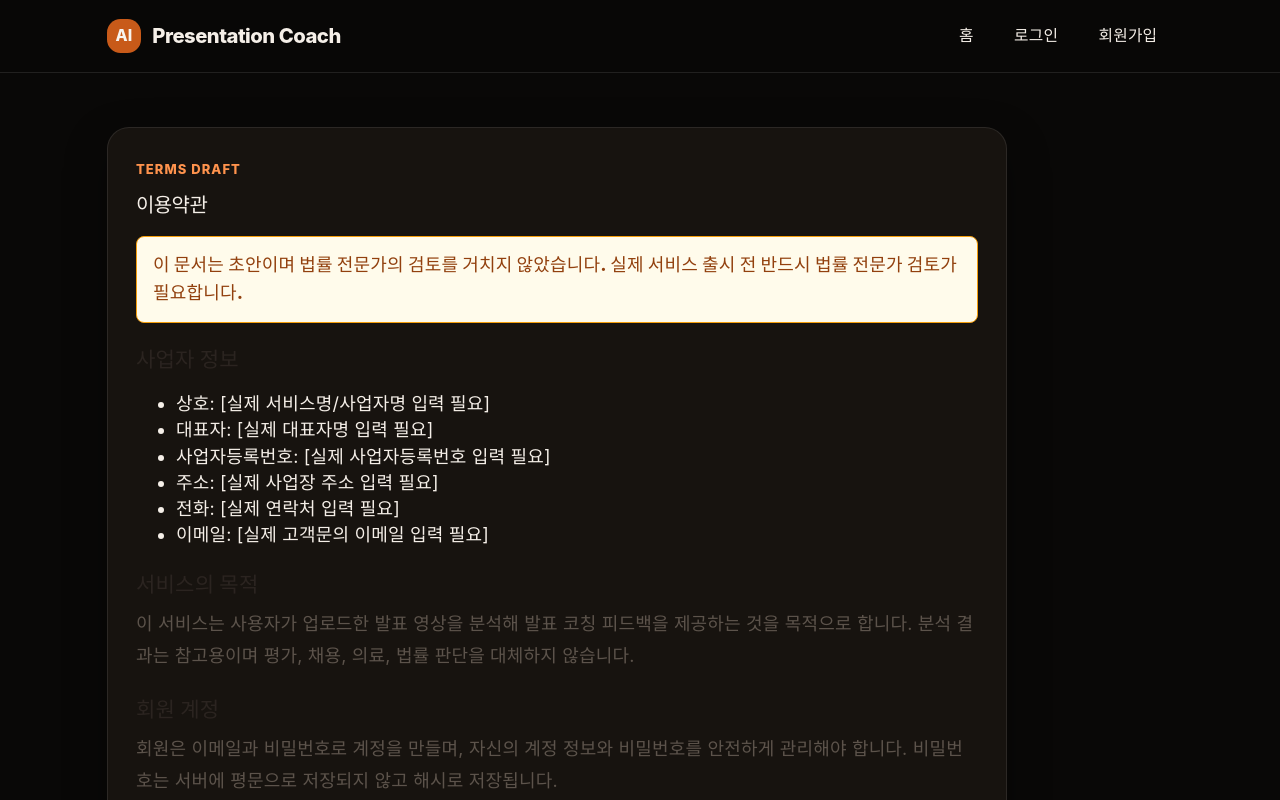
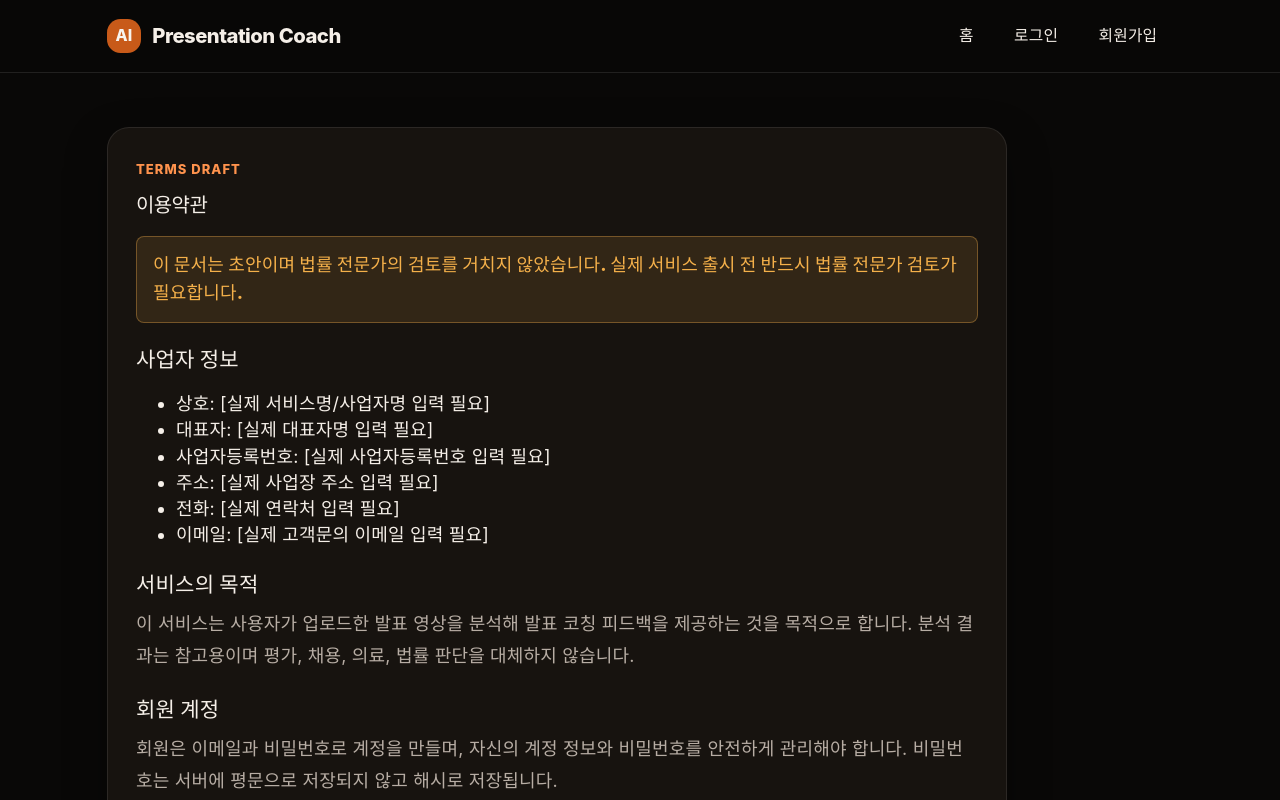
Before and after one commit to Heesi-ong/hanium-project, a React (Vite) app in the folder frontend/: page /terms in a window 1280 px wide. Shown: the top 800 px of the page. Built offline with nearby package versions, Linux system fonts and the light colour scheme; no server answers.

Commit message:
style: 정책 페이지 안내 배너 및 상태 페이지(engine-dashboard) 다크 테마 전환

```diff
--- a/frontend/src/App.css
+++ b/frontend/src/App.css
@@ -1058,10 +1058,10 @@ pre {
 .policy-disclaimer {
   margin: 18px 0 24px;
   padding: 14px 16px;
-  border: 1px solid #f59e0b;
+  border: 1px solid rgba(244, 176, 74, 0.35);
   border-radius: 8px;
-  background: #fffbeb;
-  color: #92400e;
+  background: rgba(244, 176, 74, 0.12);
+  color: #F4B04A;
   font-weight: 800;
   line-height: 1.6;
 }
@@ -1072,12 +1072,12 @@ pre {
 
 .policy-section h3 {
   margin: 0 0 10px;
-  color: #2B2420;
+  color: #F5EFE8;
 }
 
 .policy-section p {
   margin: 0;
-  color: #5C534B;
+  color: #B7ADA4;
   line-height: 1.8;
 }
 
@@ -1254,7 +1254,7 @@ pre {
 
 .engine-card h3 {
   margin: 0 0 8px;
-  color: #2B2420;
+  color: #F5EFE8;
   font-size: 18px;
   letter-spacing: -0.03em;
 }
@@ -1272,18 +1272,18 @@ pre {
 }
 
 .engine-status-badge.up {
-  background: #dcfce7;
-  color: #166534;
+  background: rgba(79, 199, 138, 0.16);
+  color: #4FC78A;
 }
 
 .engine-status-badge.down {
-  background: #fee2e2;
-  color: #b91c1c;
+  background: rgba(231, 104, 90, 0.16);
+  color: #E7685A;
 }
 
 .engine-status-badge.unknown {
-  background: #f1f5f9;
-  color: #475569;
+  background: rgba(255, 255, 255, 0.12);
+  color: #776E66;
 }
 
 .engine-meta {
@@ -1296,13 +1296,13 @@ pre {
 .engine-meta div {
   min-width: 0;
   padding-top: 10px;
-  border-top: 1px solid rgba(43, 36, 32, 0.1);
+  border-top: 1px solid rgba(255, 255, 255, 0.09);
 }
 
 .engine-meta span {
   display: block;
   margin-bottom: 4px;
-  color: #5C534B;
+  color: #B7ADA4;
   font-size: 12px;
   font-weight: 900;
 }
@@ -1310,7 +1310,7 @@ pre {
 .engine-meta strong {
   display: block;
   overflow: hidden;
-  color: #2B2420;
+  color: #F5EFE8;
   font-size: 13px;
   text-overflow: ellipsis;
   white-space: nowrap;
```
